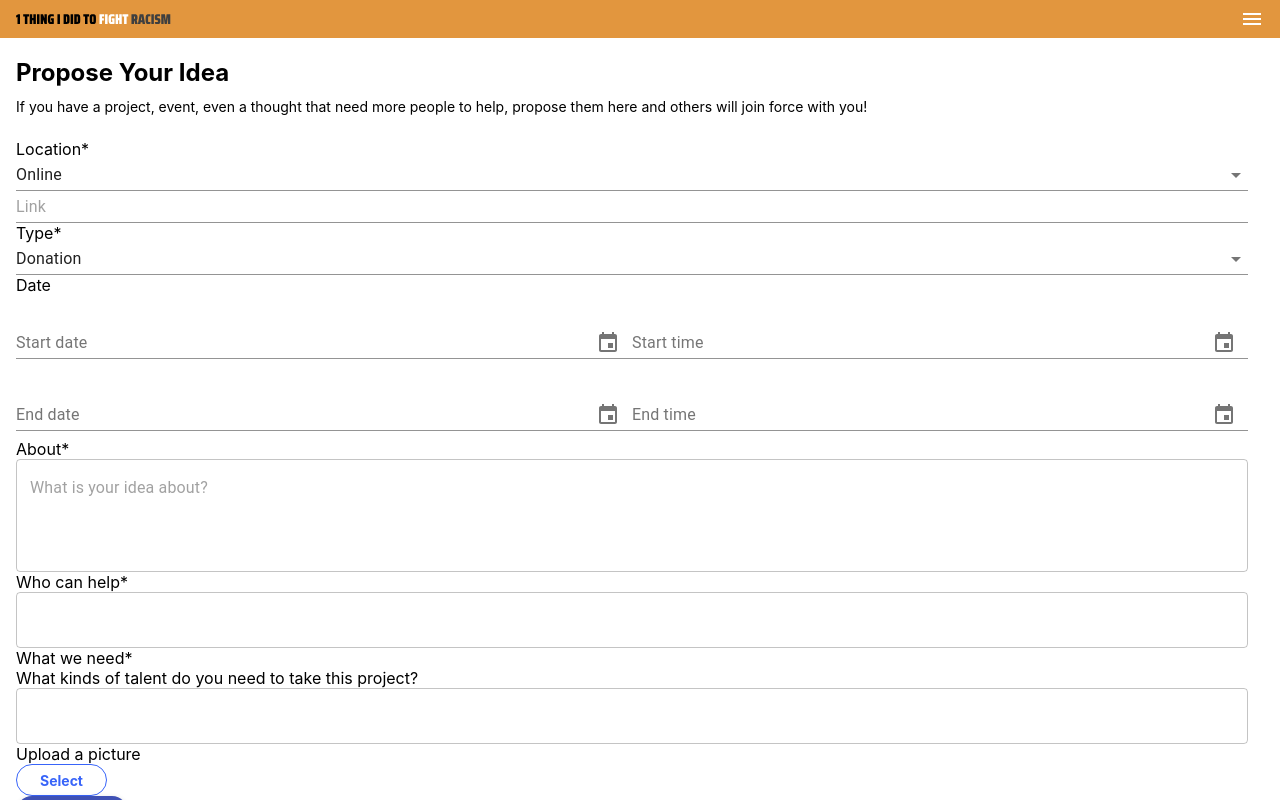
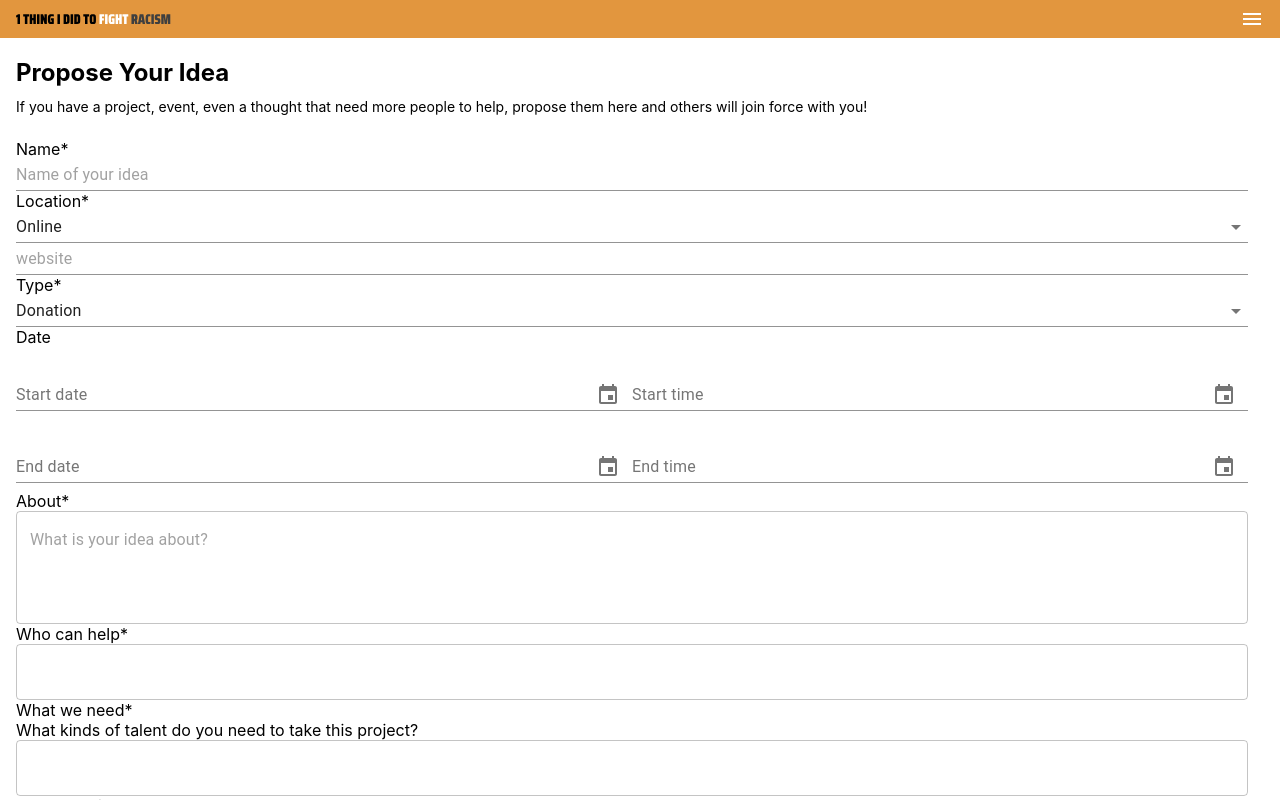
Before and after one commit to zizhouW/1thingagainstracism-frontend, a React (Create React App) app: page /propose in a window 1280 px wide. Shown: the top 800 px of the page. Built offline with nearby package versions, Linux system fonts and the light colour scheme.

Commit message:
Add name to project.

```diff
--- a/src/pages/propose/Propose.js
+++ b/src/pages/propose/Propose.js
@@ -12,6 +12,7 @@ import './Propose.scss';
 import MButton from '../../components/m-button/MButton';
 
 function Propose() {
+  const [name, setName] = useState('');
   const [link, setLink] = useState('');
   const [type, setType] = useState(1);
   const [customType, setCustomType] = useState('');
@@ -31,7 +32,7 @@ function Propose() {
   };
   const callCreateProject = (imageIds) => {
     const project = {
-      name: "description",
+      name: name,
       start_time: startDate,
       end_time: endDate,
       description: about,
@@ -75,6 +76,16 @@ function Propose() {
       </div>
       <div className="propose__section">
         <div className="propose__section__title">
+          Name<span className="propose__section__title__required">*</span>
+        </div>
+        <TextField
+          placeholder="Name of your idea"
+          value={name}
+          onChange={(e) => setName(e.target.value.slice(0, 128))}
+        />
+      </div>
+      <div className="propose__section">
+        <div className="propose__section__title">
           Location<span className="propose__section__title__required">*</span>
         </div>
         <NativeSelect
@@ -82,7 +93,7 @@ function Propose() {
         >
           <option value={1}>Online</option>
         </NativeSelect>
-        <TextField placeholder="Link" value={link} onChange={(e) => setLink(e.target.value)} />
+        <TextField placeholder="website" value={link} onChange={(e) => setLink(e.target.value)} />
       </div>
       <div className="propose__section">
         <div className="propose__section__title">
```
